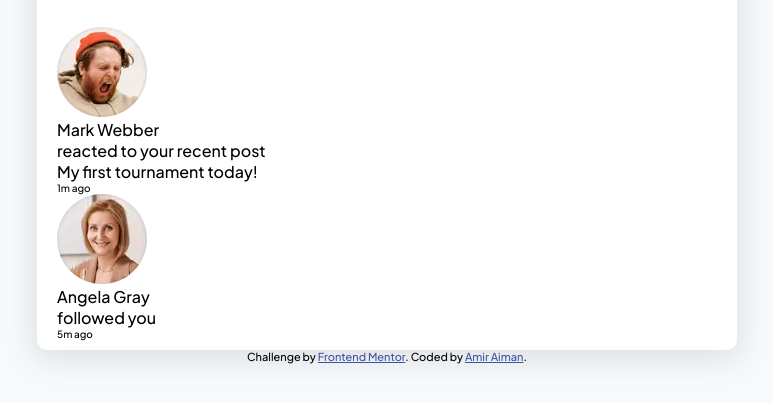
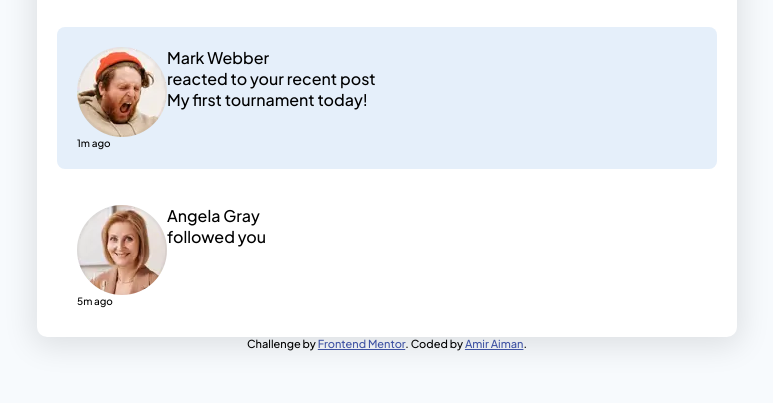
Before and after one commit to amiraiman/fem-noti-page, a website: page public/index.html in a window 1280 px wide. Shown: the part 163-566 px from the top of the page, without its empty margins (253-1026 px from the left). Drawn offline with Linux system fonts and the light colour scheme.

Commit message:
Add basic noti box styling

```diff
--- a/public/index.html
+++ b/public/index.html
@@ -43,8 +43,8 @@
                     mark all as read
                 </button>
             </header>
-            <main class="noti-box-container">
-                <figure class="noti-box noti-box--unread">
+            <main class="noti-container">
+                <figure class="noti-box" data-read="false">
                     <img
                         src="./assets/images/avatar-mark-webber.webp"
                         alt="Image of Mark Webber"
--- a/public/styles.css
+++ b/public/styles.css
@@ -65,3 +65,19 @@ li {
 .noti-markread:hover {
   cursor: pointer;
 }
+.noti-container {
+  display: flex;
+  flex-direction: column;
+  justify-content: flex-start;
+  align-items: stretch;
+  gap: 1.6rem;
+}
+.noti-box {
+  display: grid;
+  border-radius: 0.8rem;
+  grid-template-columns: 1fr 9fr;
+  padding: 2rem;
+}
+.noti-box[data-read=false] {
+  background-color: hsl(211deg, 68%, 94%);
+}
--- a/src/main.scss
+++ b/src/main.scss
@@ -85,9 +85,23 @@ li {
             cursor: pointer;
         }
     }
-}
 
-.noti-box {
     &-container {
+        display: flex;
+        flex-direction: column;
+        justify-content: flex-start;
+        align-items: stretch;
+        gap: 1.6rem;
+    }
+
+    &-box {
+        display: grid;
+        border-radius: 0.8rem;
+        grid-template-columns: 1fr 9fr;
+        padding: 2rem;
+
+        &[data-read="false"] {
+            background-color: $bluegray-light1;
+        }
     }
 }
```
